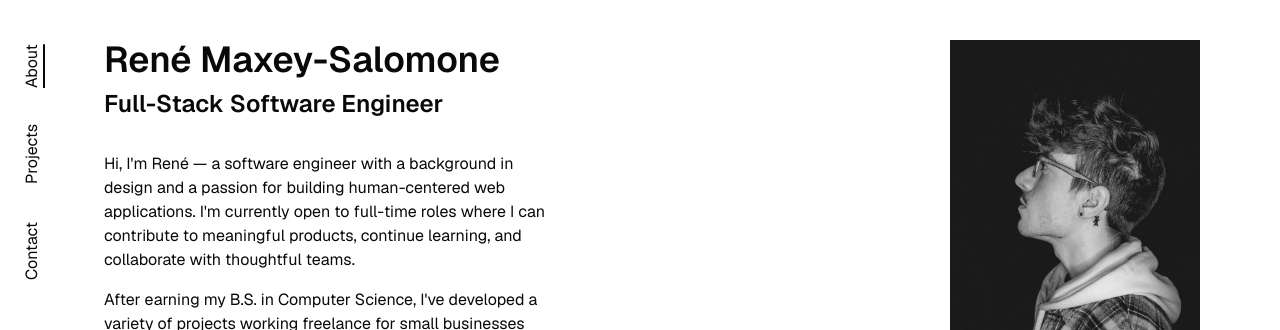
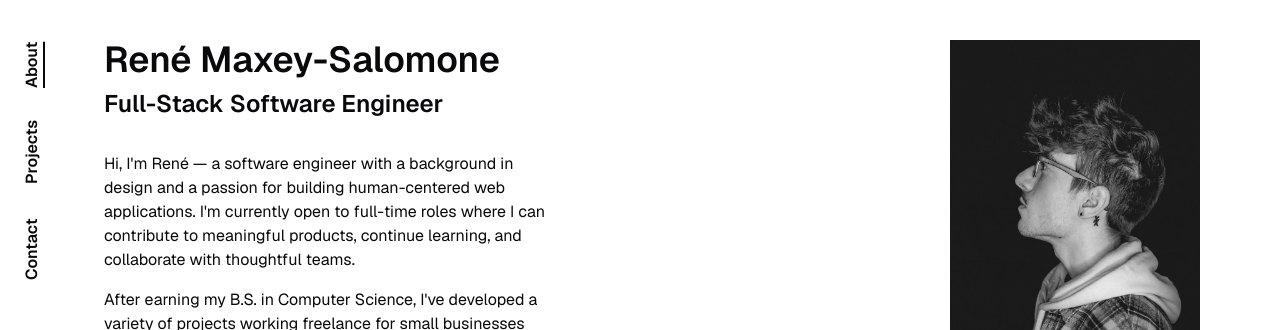
Before and after one commit to ReneMSdev/portfolio-website, a Next.js app: page / in a window 1280 px wide. Shown: the top 330 px of the page. Built offline with nearby package versions, Linux system fonts and the light colour scheme.

Commit message:
Changed style of Nav links

```diff
--- a/src/components/SidebarNav.jsx
+++ b/src/components/SidebarNav.jsx
@@ -24,7 +24,7 @@ export default function SidebarNav() {
           key={item.href}
           href={item.href}
           className={cn(
-            'transform -rotate-90 origin-right text-right w-10 h-10 inline-block transition-all hover:font-semibold',
+            'transform -rotate-90 origin-right text-right w-10 h-10 inline-block transition-all font-semibold hover:underline underline-offset-6 decoration-2',
             pathname === item.href && 'underline underline-offset-6 decoration-2'
           )}
         >
```
